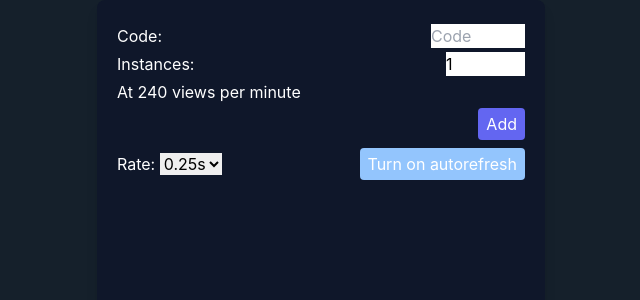
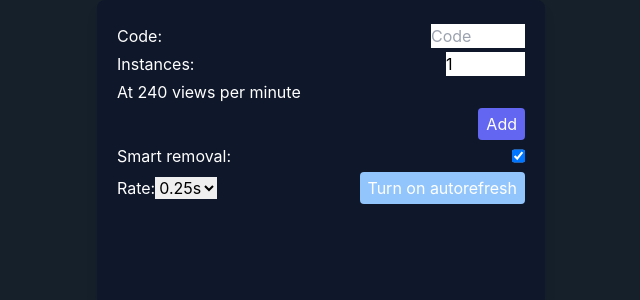
Before and after one commit to edenchazard/dc-auto-refresher, a React (Create React App) app: page / in a window 1280 px wide. Shown: the top 300 px of the page, without its empty margins (319-959 px from the left). Built offline with nearby package versions, Linux system fonts and the light colour scheme.

Commit message:
added smart removal, need to add code for dc API integration.

```diff
--- a/package.json
+++ b/package.json
@@ -1,6 +1,6 @@
 {
   "name": "dc-auto-refresher",
-  "version": "1.2.0",
+  "version": "2.0.0",
   "private": true,
   "dependencies": {
     "@testing-library/jest-dom": "^5.16.1",
--- a/src/App.tsx
+++ b/src/App.tsx
@@ -4,11 +4,12 @@ import AddDragon from './components/AddDragon';
 import RefresherControls from './components/RefresherControls';
 import { useEffect, useRef, useState } from 'react';
 import { isCodeInList, validateCode, generateDragCaveImgUrl,
-        replaceFavicon } from "./functions";
-import { Dragon } from "./interfaces";
+        replaceFavicon, sizesSame } from "./functions";
+import { Dragon, Size } from "./interfaces";
 
-function RefresherView({dragonList, rate}) {
+function RefresherView({dragonList, rate, onImageChange}) {
     const [refresh, setRefresh] = useState<boolean>(false);
+    const sizes = useRef<Size[]>([]);
 
     // force a re-render every rate, this works because
     // the browser thinks the images are new every time
@@ -18,12 +19,38 @@ function RefresherView({dragonList, rate}) {
         return () => window.clearTimeout(timeout);
     });
 
+    // we try to detect changes in the image's h/w after load
+    // and assume if there's any change, that the
+    // dragon has been fogged/hatched/adulted/died
+    // this is more efficient, faster than constantly polling the DC API
+    function measureSize(event){
+        const   img: HTMLImageElement = event.target,
+                newSize: Size = { w: img.naturalWidth, h: img.naturalHeight },
+                code: string = img.dataset.code;
+
+        // this is the first time we've grabbed the size
+        if(sizes.current[code] !== undefined){
+            // a size change indicates a change in status
+            if(!sizesSame(sizes.current[code], newSize)){
+                onImageChange(code);
+            }
+        }
+        // update with new measurements
+        sizes.current[code] = newSize;
+    }
+
     return (
         <div className='w-full'>
             {
                 dragonList.map((dragon: Dragon, index: number) => {
                     return (
-                        Array.from(Array(dragon.instances), (e, it) => <img className='inline' src={generateDragCaveImgUrl(dragon.code)} key={`${index}.${it}`} alt={dragon.code} />)
+                        Array.from(Array(dragon.instances), (e, it) =>
+                        <img className='inline'
+                            src={generateDragCaveImgUrl(dragon.code)}
+                            key={`${index}.${it}`}
+                            alt={dragon.code}
+                            data-code={dragon.code}
+                            onLoad={measureSize} />)
                     )
                 })
             }
@@ -34,7 +61,8 @@ function RefresherView({dragonList, rate}) {
 export default function App() {
     const   [listOfDragons, setListOfDragons] = useState<Dragon[]>([]),
             [rate, setRate] = useState<number>(250),
-            [autorefresh, setAutorefresh] = useState<boolean>(false);
+            [autorefresh, setAutorefresh] = useState<boolean>(false),
+            [smartRemoval, setSmartRemoval] = useState<boolean>(true);
 
     let curIconCycle = 0;
     const iconInterval = useRef<number | null>(null);
@@ -75,8 +103,7 @@ export default function App() {
     function toggleAutorefresh(value: boolean){
         // if there's no dragons in the list, instant false
         if(listOfDragons.length === 0){
-            setAutorefresh(false);
-            return;
+            value = false;
         }
 
         handleIcon(value);
@@ -98,6 +125,22 @@ export default function App() {
         setListOfDragons([...listOfDragons]);
     }
 
+    function handleImageChange(code: string){
+        console.log('NEW SIZE FOR ', code);
+
+        // todo: check with API for confirmation
+        if(smartRemoval){
+            const index = listOfDragons.findIndex((dragon) => dragon.code === code);
+            listOfDragons.splice(index, 1);
+            setListOfDragons([...listOfDragons]);
+
+            // if no more dragons ARing, then disable AR
+            if(listOfDragons.length === 0){
+                toggleAutorefresh(false);
+            }
+        }
+    }
+
     return (
         <div className="App rounded-lg shadow-lg bg-slate-900 max-w-md mx-auto p-5 text-white min-h-screen">
             <AddDragon
@@ -105,9 +148,11 @@ export default function App() {
                 addToList={handleAdd} />
             <RefresherControls
                 rate={rate}
+                smartRemoval={smartRemoval}
                 autorefresh={autorefresh}
-                update={(rate) => {toggleAutorefresh(false); setRate(rate)}}
-                click={() => toggleAutorefresh(!autorefresh) } />
+                updateRate={(rate: number) => {toggleAutorefresh(false); setRate(rate)}}
+                click={() => toggleAutorefresh(!autorefresh) }
+                updateSmartRemoval={(value: boolean) => setSmartRemoval(value) } />
             <div className='grid grid-cols-3 gap-4 my-2'>
                 {
                     listOfDragons.map((dragon, index) => {
@@ -124,7 +169,12 @@ export default function App() {
                 }
             </div>
             {
-                autorefresh && <RefresherView dragonList={listOfDragons} rate={rate} />
+                autorefresh &&
+                <RefresherView
+                    dragonList={listOfDragons}
+                    rate={rate}
+                    onImageChange={handleImageChange}
+                    />
             }
         </div>
     );
--- a/src/components/RefresherControls.tsx
+++ b/src/components/RefresherControls.tsx
@@ -15,12 +15,21 @@ const Select = ({onChange, value}) =>{
     );
 };
 
-export default function RefresherControls({rate, update, click, autorefresh}) {
+export default function RefresherControls({rate, updateRate, click, autorefresh, smartRemoval, updateSmartRemoval}) {
     return (
+        <div className="space-y-1 my-1">
+            <div className="flex justify-between">
+                <label htmlFor='smartRemoval'>Smart removal:</label>
+                <input
+                    type='checkbox'
+                    id='smartRemoval'
+                    checked={smartRemoval}
+                    onChange={(e) => updateSmartRemoval(e.target.checked)} />
+            </div>
             <div className="flex items-center justify-between my-2">
                 <div>
-                <label htmlFor='rate'>Rate: </label>
-                <Select value={rate} onChange={update} />
+                    <label htmlFor='rate'>Rate:</label>
+                    <Select value={rate} onChange={updateRate} />
                 </div>
                 <div>
                 {
@@ -29,7 +38,7 @@ export default function RefresherControls({rate, update, click, autorefresh}) {
                                 : <button onClick={click} className="rounded bg-blue-300 px-2 py-1 hover:bg-blue-500">Turn on autorefresh</button>)
                 }
                 </div>
-
+            </div>
         </div>
     );
 }
--- a/src/functions.tsx
+++ b/src/functions.tsx
@@ -1,4 +1,4 @@
-import { Dragon } from "./interfaces";
+import { Dragon, Size } from "./interfaces";
 
 export function isCodeInList(listOfDragons: Dragon[], code: string): boolean{
     return !!listOfDragons.find((dragon) => dragon.code === code);
@@ -27,3 +27,7 @@ export function replaceFavicon(url: string): HTMLLinkElement{
         document.head.querySelector('link[rel="icon"]')
     );
 }
+
+export function sizesSame(oldSize: Size, newSize: Size): boolean{
+    return (oldSize.w === newSize.w && oldSize.h === newSize.h);
+}
--- a/src/interfaces.ts
+++ b/src/interfaces.ts
@@ -2,3 +2,7 @@ export interface Dragon {
     code: string
     instances: number
 }
+export interface Size {
+    w: number,
+    h: number
+}
```
Lines whose indentation alone changed are shown as unchanged.
